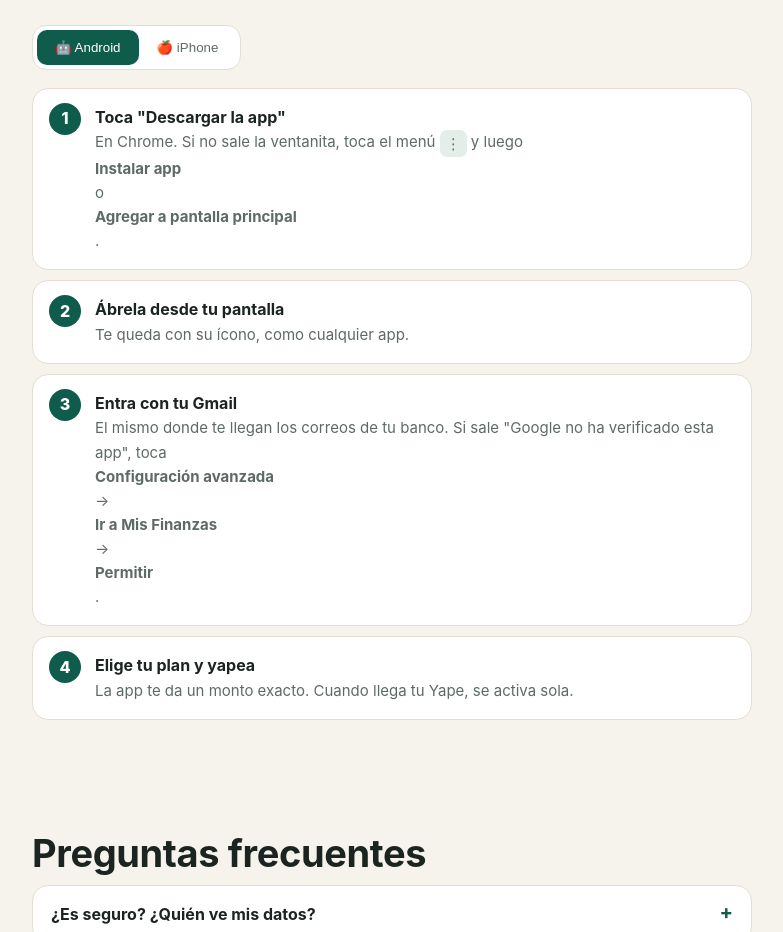
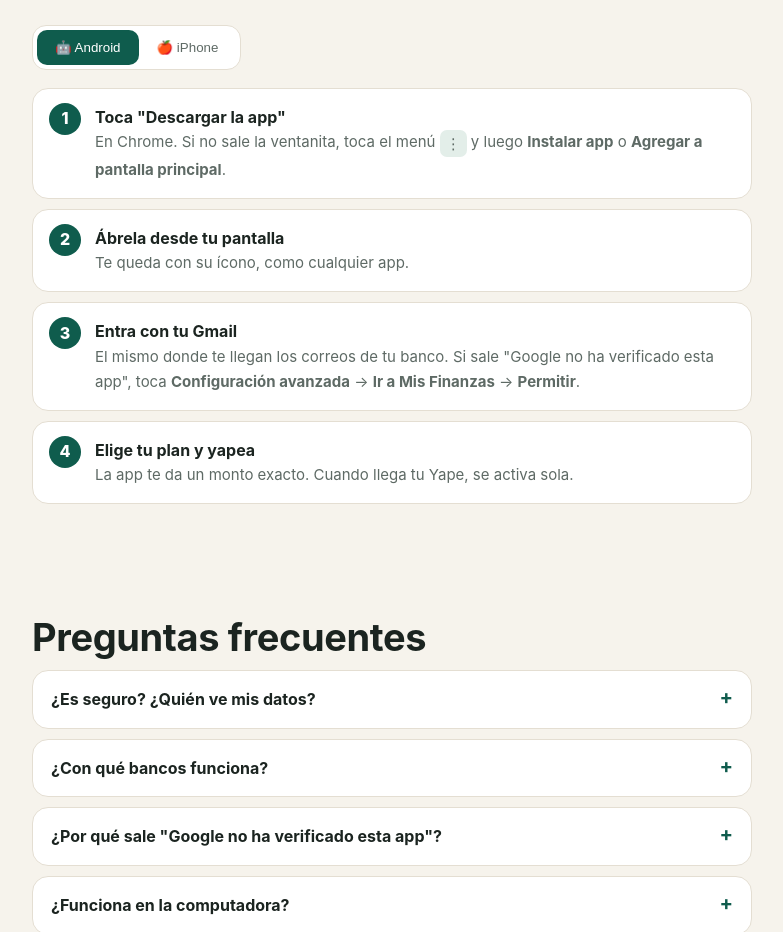
Before and after one commit to jhonatancubas337-sys/jhonatancubas337-sys.github.io, a plain HTML site: page index.html in a window 1280 px wide. Shown: the part 3002-3934 px from the top of the page, without its empty margins (88-871 px from the left). Drawn offline with Linux system fonts and the light colour scheme.

Commit message:
Update index.html

```diff
--- a/index.html
+++ b/index.html
@@ -71,7 +71,7 @@ h2{font-size:clamp(26px,4vw,38px);line-height:1.15;margin:0 0 10px;letter-spacin
 .pasos{display:grid;gap:10px;max-width:720px;counter-reset:n}
 .paso{background:#fff;border:1px solid var(--borde);border-radius:16px;padding:16px 18px 16px 62px;position:relative;counter-increment:n}
 .paso:before{content:counter(n);position:absolute;left:16px;top:14px;width:32px;height:32px;border-radius:50%;background:var(--pri);color:#fff;font-weight:800;display:flex;align-items:center;justify-content:center}
-.paso b{display:block}.paso span{color:var(--mut);font-size:15px}
+.paso>b{display:block}.paso span{color:var(--mut);font-size:15px}
 details{background:#fff;border:1px solid var(--borde);border-radius:16px;padding:16px 18px;margin-bottom:10px;max-width:720px}
 summary{font-weight:700;cursor:pointer;list-style:none}summary::-webkit-details-marker{display:none}
 summary:after{content:"+";float:right;color:var(--pri);font-size:20px;line-height:1}details[open] summary:after{content:"–"}
```
